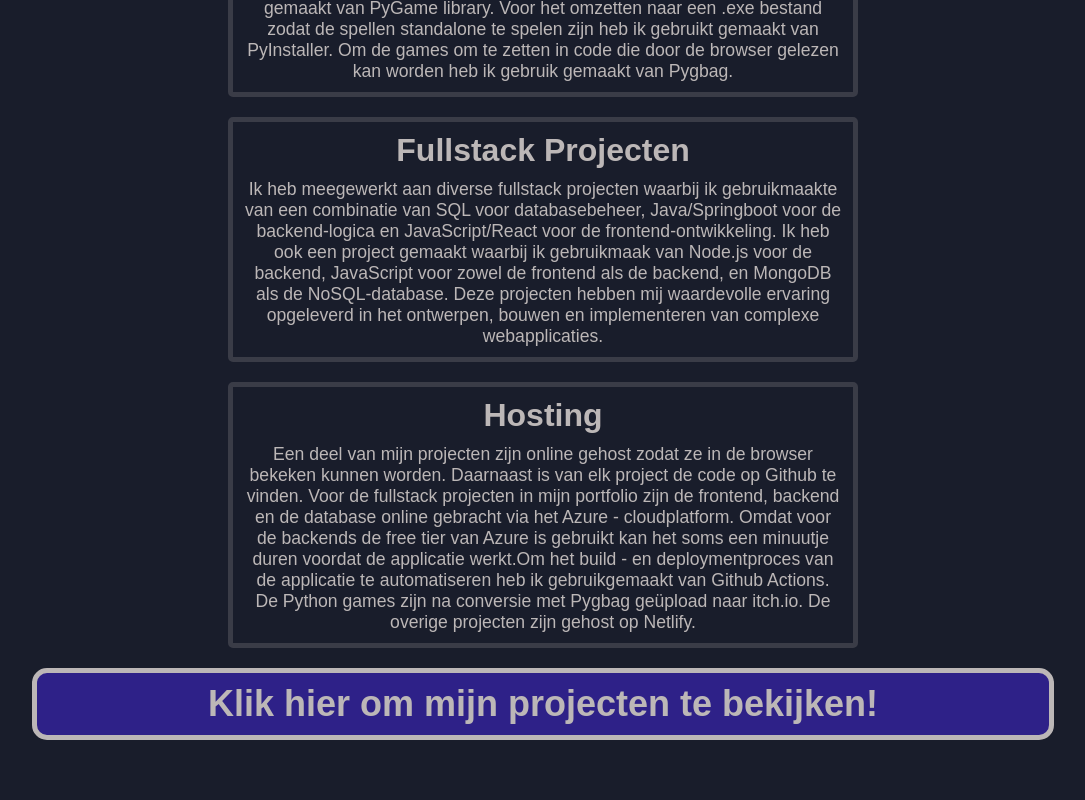
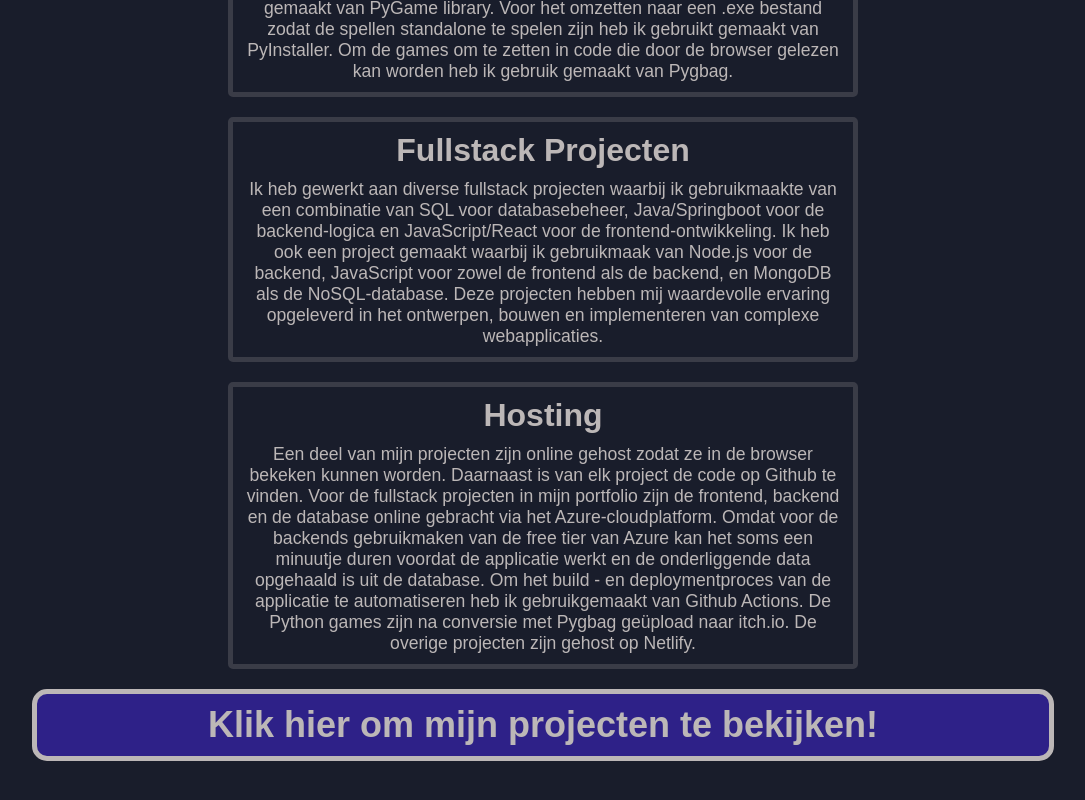
Before and after one commit to MartinDeV1991/martindev, a React (Create React App) app: page /projects in a window 1280 px wide. Shown: the part 590-1390 px from the top of the page, without its empty margins (97-1182 px from the left). Built offline with nearby package versions, Linux system fonts and the light colour scheme.

Commit message:
Text amendments

```diff
--- a/public/index.html
+++ b/public/index.html
@@ -24,7 +24,7 @@
       work correctly both with client-side routing and a non-root public URL.
       Learn how to configure a non-root public URL by running `npm run build`.
     -->
-    <title>React App</title>
+    <title>Martin de Valois</title>
   </head>
   <body>
     <noscript>You need to enable JavaScript to run this app.</noscript>
--- a/src/Pages/Projects.jsx
+++ b/src/Pages/Projects.jsx
@@ -23,15 +23,15 @@ const Projects = () => {
     `;
 
     const fullstack = `
-    Ik heb meegewerkt aan diverse fullstack projecten waarbij ik gebruikmaakte van een combinatie van SQL voor databasebeheer, Java/Springboot voor de backend-logica en JavaScript/React voor de frontend-ontwikkeling.
+    Ik heb gewerkt aan diverse fullstack projecten waarbij ik gebruikmaakte van een combinatie van SQL voor databasebeheer, Java/Springboot voor de backend-logica en JavaScript/React voor de frontend-ontwikkeling.
     Ik heb ook een project gemaakt waarbij ik gebruikmaak van Node.js voor de backend, JavaScript voor zowel de frontend als de backend, en MongoDB als de NoSQL-database.
     Deze projecten hebben mij waardevolle ervaring opgeleverd in het ontwerpen, bouwen en implementeren van complexe webapplicaties.
     `;
 
     const hosting = `
     Een deel van mijn projecten zijn online gehost zodat ze in de browser bekeken kunnen worden. Daarnaast is van elk project de code op Github te vinden.
-    Voor de fullstack projecten in mijn portfolio zijn de frontend, backend en de database online gebracht via het Azure - cloudplatform.
-    Omdat voor de backends de free tier van Azure is gebruikt kan het soms een minuutje duren voordat de applicatie werkt.Om het build - en deploymentproces van de applicatie te automatiseren heb ik gebruikgemaakt van Github Actions.
+    Voor de fullstack projecten in mijn portfolio zijn de frontend, backend en de database online gebracht via het Azure-cloudplatform.
+    Omdat voor de backends gebruikmaken van de free tier van Azure kan het soms een minuutje duren voordat de applicatie werkt en de onderliggende data opgehaald is uit de database. Om het build - en deploymentproces van de applicatie te automatiseren heb ik gebruikgemaakt van Github Actions.
     De Python games zijn na conversie met Pygbag geüpload naar itch.io.
     De overige projecten zijn gehost op Netlify.
 `;
```
